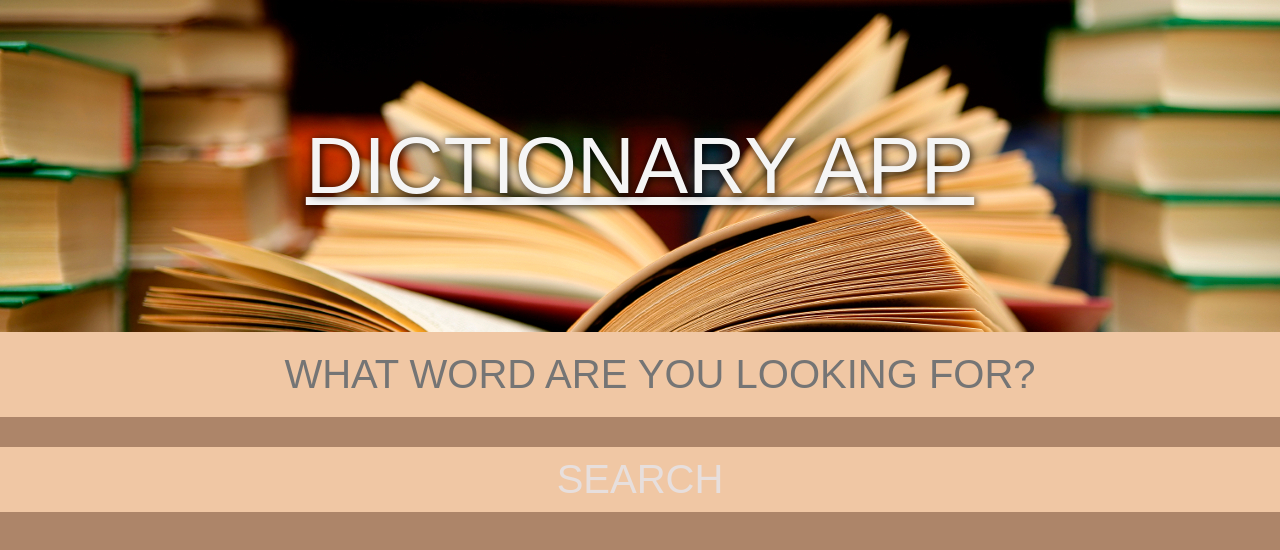
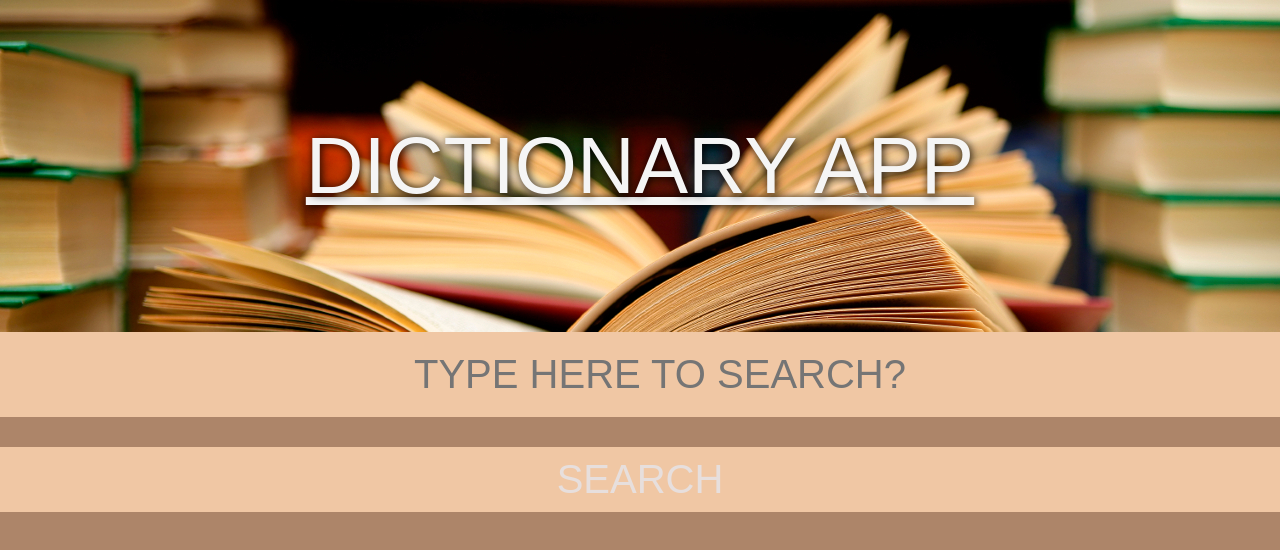
Before and after one commit to TheChot/dictionary_app, a React (Create React App) app: page / in a window 1280 px wide. Shown: the top 550 px of the page. Built offline with nearby package versions, Linux system fonts and the light colour scheme.

Commit message:
changed placeholder text

```diff
--- a/src/Dictionaryapp.jsx
+++ b/src/Dictionaryapp.jsx
@@ -73,7 +73,7 @@ export default class Dictionary extends Component
                 <form action="" onSubmit={this.onSearch}>
                     <input
                         type="text"
-                        placeholder="WHAT WORD ARE YOU LOOKING FOR?"
+                        placeholder="TYPE HERE TO SEARCH?"
                         className="searchbar"
                         value ={null}
                         name = "searchword"
```
